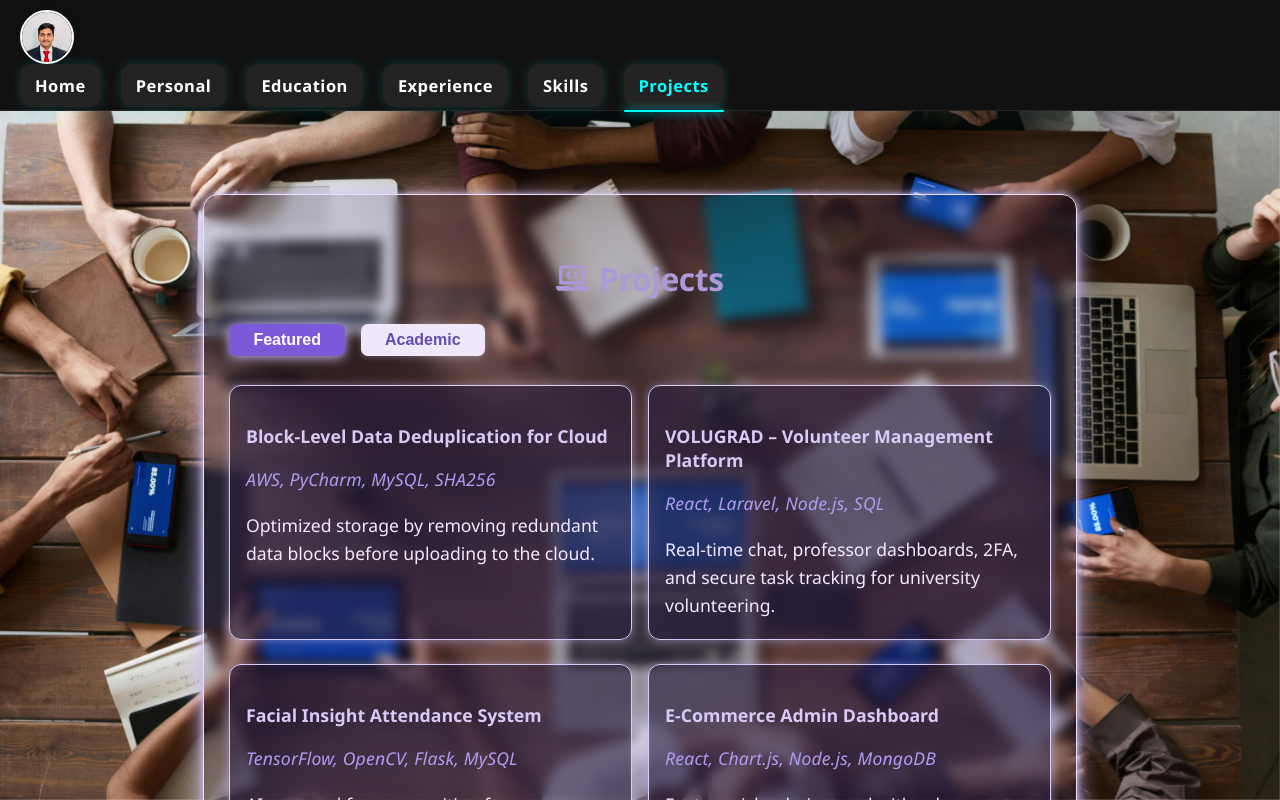
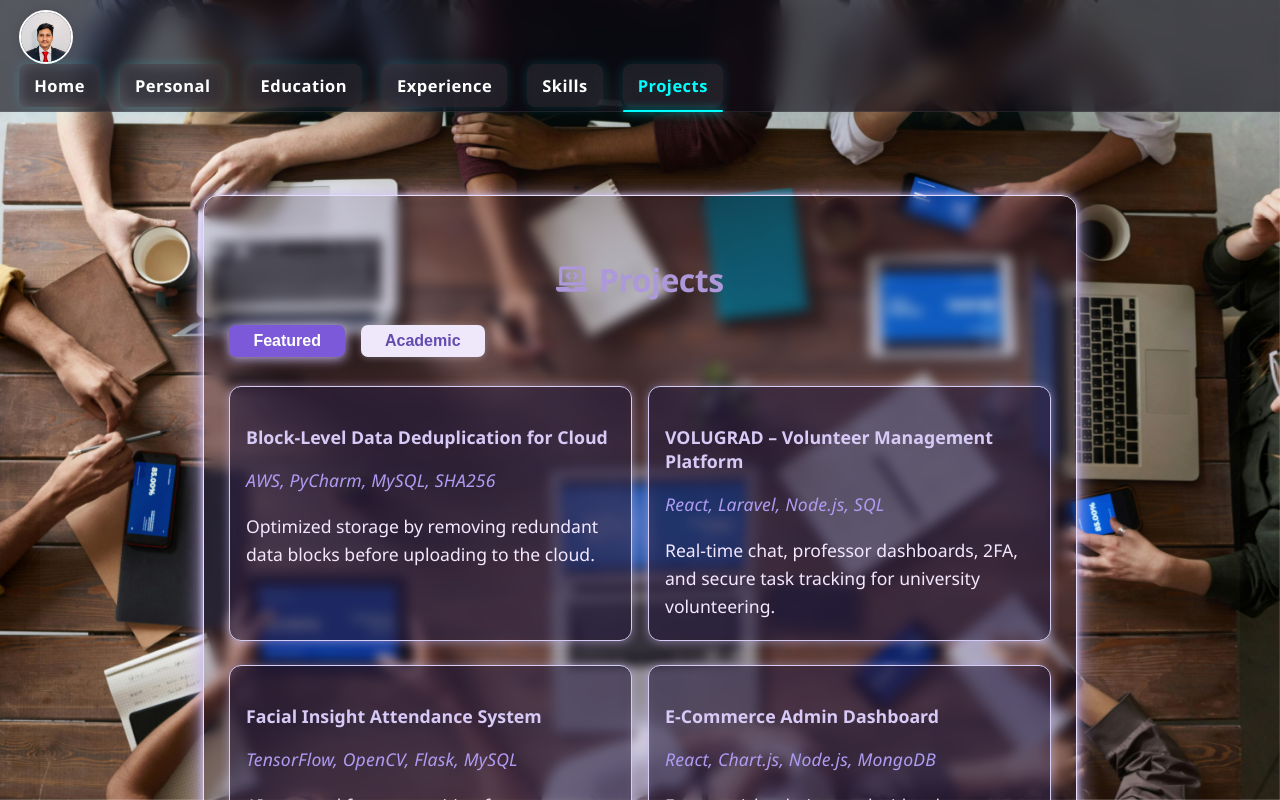
Before and after one commit to Niranjang07/Myportfolio, a React (Create React App) app: page /projects in a window 1280 px wide. Built offline with nearby package versions, Linux system fonts and the light colour scheme.

Commit message:
cimmiting updated App.css

```diff
--- a/src/App.css
+++ b/src/App.css
@@ -1485,3 +1485,200 @@ main {
     display: none;
   }
 }
+/* Default Nav Links Hidden on Mobile */
+.nav-links {
+  display: none;
+  flex-direction: column;
+  background-color: #1a1a1a;
+  width: 100%;
+  position: absolute; /* fix overflow issue */
+  top: 60px; /* height of your navbar */
+  left: 0;
+  z-index: 999;
+}
+
+/* Show When Menu Open */
+.nav-links.open {
+  display: flex;
+}
+
+/* Link Styling */
+.nav-links a {
+  color: white;
+  text-decoration: none;
+  padding: 14px 20px;
+  border-bottom: 1px solid #333;
+}
+
+/* Position Navbar Elements */
+.nav-header {
+  display: flex;
+  justify-content: space-between;
+  align-items: center;
+  width: 100%;
+  position: relative;
+}
+
+/* Ensure Navbar Holds Position */
+.navbar {
+  position: relative;
+  z-index: 1000;
+}
+
+/* Desktop View */
+@media (min-width: 768px) {
+  .nav-links {
+    display: flex !important;
+    flex-direction: row;
+    position: static;
+    width: auto;
+    background: none;
+  }
+
+  .nav-links a {
+    border: none;
+    padding: 10px 15px;
+  }
+
+  .hamburger {
+    display: none;
+  }
+}
+
+/* === GLOBAL RESET === */
+html, body {
+  margin: 0;
+  padding: 0;
+  width: 100%;
+  height: 100%;
+  font-family: 'Segoe UI', sans-serif;
+  background: transparent;
+  color: #f5f5dc;
+  overflow-x: hidden;
+  scroll-behavior: smooth;
+}
+
+/* === NAVIGATION === */
+.navbar {
+  position: sticky;
+  top: 0;
+  z-index: 1000;
+  background: rgba(15, 15, 25, 0.65);
+  backdrop-filter: blur(12px);
+  border-bottom: 1px solid rgba(255,255,255,0.08);
+  display: flex;
+  flex-direction: column;
+  padding: 0.65rem 1.2rem;
+}
+
+.nav-header {
+  display: flex;
+  justify-content: space-between;
+  align-items: center;
+  width: 100%;
+}
+
+.profile-pic {
+  width: 50px;
+  height: 50px;
+  border-radius: 50%;
+  object-fit: cover;
+  border: 2px solid #fff;
+}
+
+.hamburger {
+  font-size: 26px;
+  background: none;
+  border: none;
+  color: white;
+  cursor: pointer;
+}
+
+/* === Navigation Links === */
+.nav-links {
+  display: none;
+  flex-direction: column;
+  width: 100%;
+  background-color: #1a1a1a;
+  position: absolute;
+  top: 60px;
+  left: 0;
+  z-index: 999;
+}
+
+.nav-links.open {
+  display: flex;
+}
+
+.nav-links a {
+  color: white;
+  text-decoration: none;
+  padding: 14px 20px;
+  border-bottom: 1px solid #333;
+  background: rgba(255,255,255,0.08);
+  border-radius: 8px;
+  transition: background 0.3s, color 0.3s;
+}
+
+.nav-links a:hover {
+  background: rgba(0,255,255,0.1);
+  color: #00ffff;
+}
+
+.active-link {
+  background-color: rgba(0,255,255,0.15);
+  color: #00ffff;
+  font-weight: 600;
+}
+
+/* === MAIN CONTENT WRAPPER === */
+.container {
+  width: 100%;
+  max-width: 1200px;
+  margin: 0 auto;
+  padding: 2rem 1rem;
+  box-sizing: border-box;
+  display: flex;
+  flex-direction: column;
+  justify-content: flex-start;
+  align-items: center;
+  min-height: calc(100vh - 80px);
+}
+
+/* === RESPONSIVE MEDIA QUERIES === */
+@media (min-width: 768px) {
+  .navbar {
+    flex-direction: row;
+    justify-content: space-between;
+    align-items: center;
+  }
+
+  .nav-links {
+    display: flex !important;
+    flex-direction: row;
+    position: static;
+    width: auto;
+    background: none;
+  }
+
+  .nav-links a {
+    padding: 10px 15px;
+    border: none;
+  }
+
+  .hamburger {
+    display: none;
+  }
+}
+
+@media (max-width: 768px) {
+  .profile-pic {
+    width: 100px;
+    height: 100px;
+    margin-top: 1rem;
+  }
+
+  .container {
+    padding: 1.5rem 1rem;
+  }
+}
```
